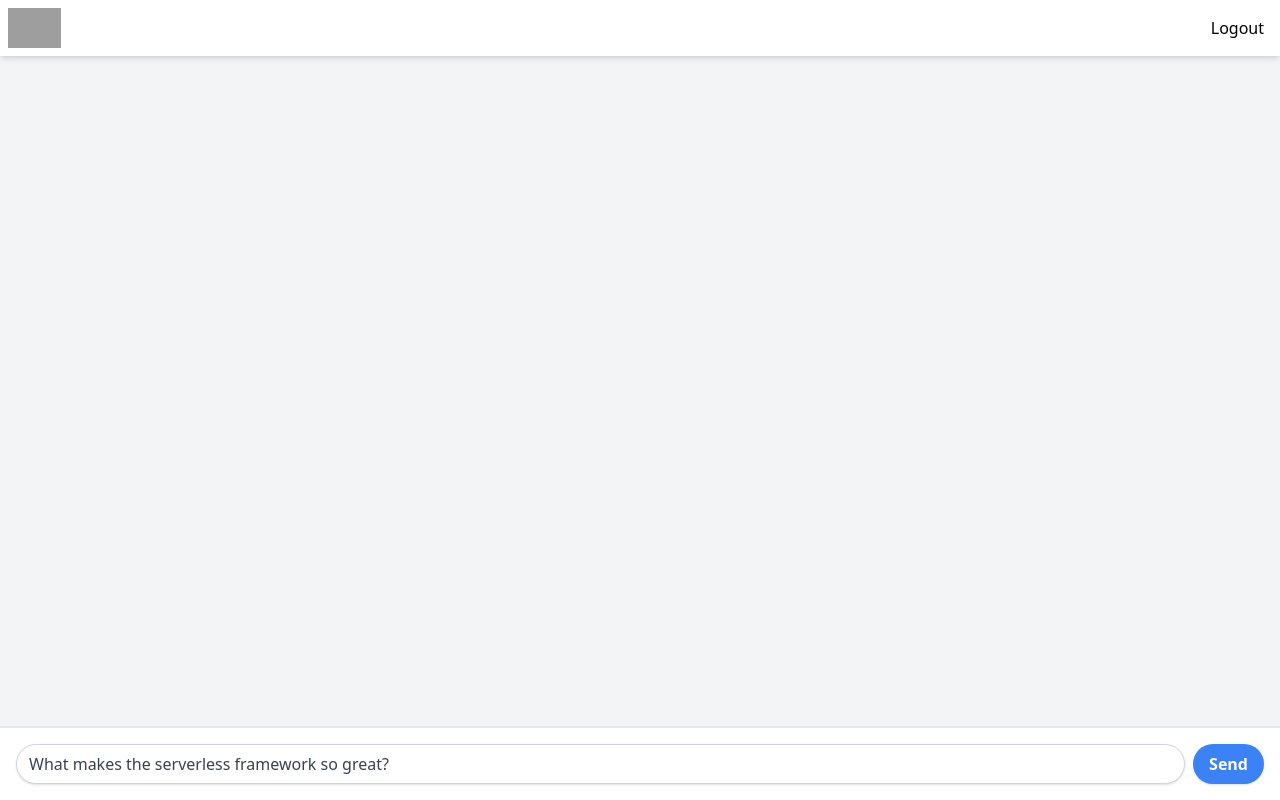
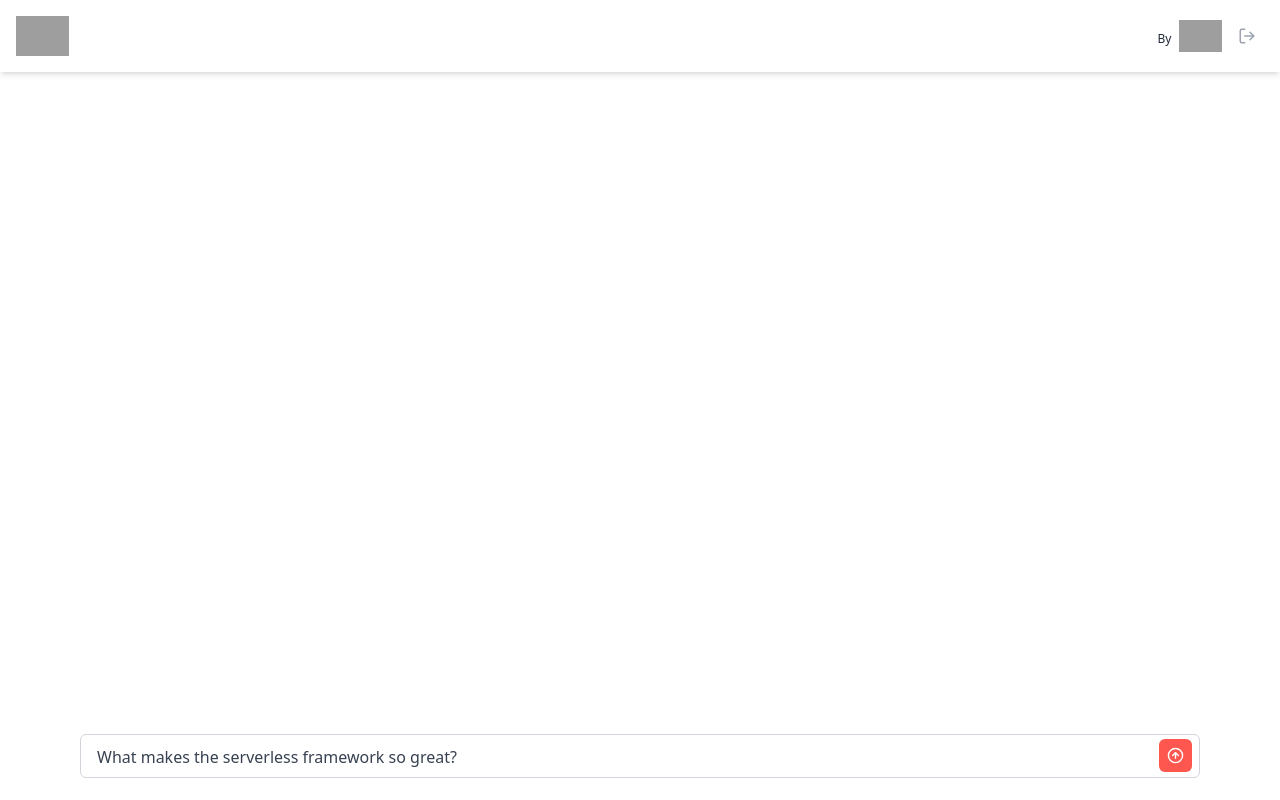
Before and after one commit to serverless/aws-ai-stack, a React (Vite) app in the folder website/app/: page /chat in a window 1280 px wide. Built offline with nearby package versions, Linux system fonts and the light colour scheme; no server answers; sample sign-in values are in the browser's storage; grey boxes are pictures that could not be loaded.

Commit message:
feat: update ui

```diff
--- a/website/app/src/App.jsx
+++ b/website/app/src/App.jsx
@@ -1,21 +1,24 @@
-import { BrowserRouter, Navigate, Route, Routes } from "react-router-dom";
+import { BrowserRouter, Navigate, Route, Routes } from 'react-router-dom';
 
-import ChatPage from "./chat/ChatPage";
-import LoginPage from "./auth/LoginPage";
-import RegistrationPage from "./auth/RegistrationPage";
-import Layout from "./app/Layout";
-import { AuthProvider } from "./auth/AuthProvider";
-import { ProtectedRoute } from "./auth/ProtectedRoute";
+import ChatPage from './chat/ChatPage';
+import LoginPage from './auth/LoginPage';
+import RegistrationPage from './auth/RegistrationPage';
+import Layout from './app/Layout';
+import { AuthProvider } from './auth/AuthProvider';
+import { ProtectedRoute } from './auth/ProtectedRoute';
+import AuthLayout from './app/AuthLayout';
 
 const AppRoutes = () => {
   return (
     <Routes>
-      <Route path="" element={<Layout />}>
-        <Route path="/login" element={<LoginPage />} />
-        <Route path="/register" element={<RegistrationPage />} />
-        <Route element={<ProtectedRoute loginPath="/login" />}>
-          <Route path="" element={<Navigate to="/chat" />} />
-          <Route path="/chat" element={<ChatPage />} />
+      <Route element={<AuthLayout />}>
+        <Route path='/login' element={<LoginPage />} />
+        <Route path='/register' element={<RegistrationPage />} />
+      </Route>
+      <Route path='' element={<Layout />}>
+        <Route element={<ProtectedRoute loginPath='/login' />}>
+          <Route path='' element={<Navigate to='/chat' />} />
+          <Route path='/chat' element={<ChatPage />} />
         </Route>
       </Route>
     </Routes>
--- /dev/null
+++ b/website/app/src/app/AuthLayout.jsx
@@ -0,0 +1,45 @@
+import { Outlet, Link, useLocation } from 'react-router-dom';
+import { Logo } from '../components/Logo';
+
+const AuthLayout = () => {
+  const location = useLocation();
+  const isLoginPage = location.pathname === '/login';
+
+  return (
+    <div className='min-h-screen flex flex-col justify-center items-center space-y-6'>
+      <Logo />
+      <div className='w-full max-w-md px-8 py-10 bg-white rounded-lg border flex flex-col space-y-6 items-center animate-fadeIn'>
+        <div className='w-full max-w-sm mx-auto'>
+          <Outlet />
+        </div>
+        <div className='text-center'>
+          {isLoginPage ? (
+            <div>
+              <span className='text-gray-500'>Don&apos;t have an account?</span>{' '}
+              <Link to='/register' className=' font-bold'>
+                Register here.
+              </Link>
+            </div>
+          ) : (
+            <div>
+              <span className='text-gray-500'>Already have an account?</span>{' '}
+              <Link to='/login' className=' font-bold'>
+                Login here.
+              </Link>
+            </div>
+          )}
+        </div>
+      </div>
+      <div className='animate-fadeIn flex flex-col items-center gap-2 text-center '>
+        <span className='text-xs text-gray-800'>Powered By</span>
+        <img
+          src='https://s3.us-east-2.amazonaws.com/assets.public.serverless/general/framework-text-lighting-icon-center-black.svg'
+          alt='Serverless Framework'
+          className='h-8 p-0 m-0'
+        />
+      </div>
+    </div>
+  );
+};
+
+export default AuthLayout;
--- a/website/app/src/app/Layout.jsx
+++ b/website/app/src/app/Layout.jsx
@@ -1,5 +1,5 @@
-import { Outlet, useNavigate } from "react-router-dom";
-import { useAuth } from "../auth/AuthProvider";
+import { Outlet, useNavigate } from 'react-router-dom';
+import { useAuth } from '../auth/AuthProvider';
 
 const Layout = () => {
   const navigate = useNavigate();
@@ -7,28 +7,51 @@ const Layout = () => {
 
   const handleLogout = () => {
     logout();
-    navigate("/login");
+    navigate('/login');
   };
 
   return (
-    <div className="bg-gray-100 min-h-screen pt-20">
-      <div className="flex flex-row justify-between fixed top-0 left-0 w-full p-2 bg-white shadow-md">
-        <img
-          src="https://assets.serverless-extras.com/general/logo-aws-ai-stack-black.png"
-          alt="AWS AI Stack"
-          className="h-10 p-0 m-0"
-        />
-        <div className="m-2">
-          {isLoggedIn() && (
-            <div className="cursor-pointer" onClick={handleLogout}>
-              Logout
-            </div>
-          )}
+    <div className='min-h-screen flex flex-col'>
+      {isLoggedIn() && (
+        <div className='flex bg-white items-center sticky top-0 left-0 w-full p-4 z-10 shadow-md gap-2'>
+          <img
+            src='https://assets.serverless-extras.com/general/logo-aws-ai-stack-black.png'
+            alt='AWS AI Stack'
+            className='h-10'
+          />
+          <div className='flex items-center gap-2 text-center ml-auto mr-0 justify-center'>
+            <span className='text-xs text-gray-800 mt-1.5'>By</span>
+            <img
+              src='https://s3.us-east-2.amazonaws.com/assets.public.serverless/general/framework-text-lighting-icon-center-black.svg'
+              alt='Serverless Framework'
+              className='h-8'
+            />
+          </div>
+          <button
+            onClick={handleLogout}
+            className='text-gray-400 bg-transparent px-2 py-2 rounded-md hover:bg-primary hover:text-white focus:outline-none focus:ring-2 focus:ring-primary transition-colors'
+          >
+            <svg
+              xmlns='http://www.w3.org/2000/svg'
+              width='18'
+              height='18'
+              viewBox='0 0 24 24'
+              fill='none'
+              stroke='currentColor'
+              strokeWidth='2'
+              strokeLinecap='round'
+              strokeLinejoin='round'
+              className='lucide lucide-log-out'
+            >
+              <path d='M9 21H5a2 2 0 0 1-2-2V5a2 2 0 0 1 2-2h4' />
+              <polyline points='16 17 21 12 16 7' />
+              <line x1='21' x2='9' y1='12' y2='12' />
+            </svg>
+          </button>
         </div>
-      </div>
-      <div>
-        <Outlet />
-      </div>
+      )}
+
+      <Outlet />
     </div>
   );
 };
--- a/website/app/src/auth/ProtectedRoute.jsx
+++ b/website/app/src/auth/ProtectedRoute.jsx
@@ -1,5 +1,5 @@
-import { Navigate, Outlet } from "react-router-dom";
-import { useAuth } from "./AuthProvider";
+import { Navigate, Outlet } from 'react-router-dom';
+import { useAuth } from './AuthProvider';
 
 /**
  * Simple React Router route that only allows access to authenticated users.
--- a/website/app/src/chat/ChatPage.jsx
+++ b/website/app/src/chat/ChatPage.jsx
@@ -1,8 +1,8 @@
-import React, { useState, useRef } from "react";
-import ReactMarkdown from "react-markdown";
-import remarkGfm from "remark-gfm";
+import { useState, useRef, useEffect } from 'react';
+import ReactMarkdown from 'react-markdown';
+import remarkGfm from 'remark-gfm';
 
-import { useAuth } from "../auth/AuthProvider";
+import { useAuth } from '../auth/AuthProvider';
 
 const chatApiUrl = import.meta.env.VITE_CHAT_API_URL;
 
@@ -14,9 +14,9 @@ const FormattedText = ({ children }) => {
     <ReactMarkdown
       remarkPlugins={[remarkGfm]}
       components={{
-        li: ({ node, ...props }) => <li className="my-2" {...props} />,
+        li: ({ node, ...props }) => <li className='my-2' {...props} />,
         ol: ({ node, ...props }) => (
-          <ol className="list-disc my-4" {...props} />
+          <ol className='list-disc my-4' {...props} />
         ),
       }}
     >
@@ -36,12 +36,12 @@ const parseMultipleJsonObjects = (jsonString) => {
   const jsonObjects = [];
 
   for (let i = 0; i < jsonString.length; i++) {
-    if (jsonString[i] === "{") {
+    if (jsonString[i] === '{') {
       if (depth === 0) {
         startIndex = i;
       }
       depth++;
-    } else if (jsonString[i] === "}") {
+    } else if (jsonString[i] === '}') {
       depth--;
       if (depth === 0) {
         const jsonStr = jsonString.slice(startIndex, i + 1);
@@ -54,38 +54,48 @@ const parseMultipleJsonObjects = (jsonString) => {
 };
 
 const ChatPage = () => {
-  const [streamingResponse, setStreamingResponse] = useState("");
+  const [streamingResponse, setStreamingResponse] = useState('');
   const [messageHistory, setMessageHistory] = useState([]);
   const [error, setError] = useState(null);
+  const [loading, setLoading] = useState(null);
   const [input, setInput] = useState(
-    "What makes the serverless framework so great?"
+    'What makes the serverless framework so great?',
   );
   const { getToken } = useAuth();
 
   const bottomRef = useRef(null);
+  const textareaRef = useRef(null);
+  // Disable sending when streaming response is in progress, when loading, or when input is empty
+  const disabled = !!streamingResponse || loading || input.trim() === '';
 
   /**
    * Scroll to the bottom of the chat window as new messages are streamed.
    */
   const scrollToBottom = () => {
-    bottomRef.current.scrollIntoView();
+    bottomRef.current?.scrollIntoView({ behavior: 'smooth' });
   };
 
   const sendMessage = async () => {
+    setLoading(true);
+    // Prevent sending empty messages
+    if (!input) {
+      return;
+    }
     const userMessage = {
-      role: "user",
+      role: 'user',
       content: [{ text: input }],
     };
 
     setError();
+    // Add message to message history
     setMessageHistory((message) => message.concat(userMessage));
-    setInput("");
-
+    setInput('');
+    scrollToBottom();
     const response = await fetch(chatApiUrl, {
       headers: {
         Authorization: `Bearer ${getToken()}`,
       },
-      method: "POST",
+      method: 'POST',
       body: JSON.stringify([...messageHistory, userMessage]),
     });
 
@@ -93,7 +103,7 @@ const ChatPage = () => {
       .pipeThrough(new TextDecoderStream())
       .getReader();
 
-    let fullResponseMessage = "";
+    let fullResponseMessage = '';
     while (true) {
       const { value, done } = await reader.read();
       if (done) break;
@@ -102,6 +112,8 @@ const ChatPage = () => {
         for (const response of responseBlocks) {
           if (response.error) {
             setError(response.error);
+            setLoading(false);
+            scrollToBottom();
             return;
           }
           if (response.contentBlockDelta) {
@@ -109,64 +121,120 @@ const ChatPage = () => {
             fullResponseMessage = fullResponseMessage + responseText;
             setStreamingResponse((messages) => messages.concat(responseText));
             scrollToBottom();
+            setLoading(false);
           }
         }
       } catch (er) {
         console.error(er);
       }
+      scrollToBottom();
     }
 
     setMessageHistory((message) =>
       message.concat({
-        role: "assistant",
+        role: 'assistant',
         content: [{ text: fullResponseMessage }],
-      })
+      }),
     );
-    setStreamingResponse("");
+    setStreamingResponse('');
   };
+
+  const handleKeyDown = (e) => {
+    if (e.key === 'Enter' && !e.shiftKey && !disabled) {
+      e.preventDefault();
+      sendMessage();
+    }
+  };
+
+  useEffect(() => {
+    adjustTextareaHeight();
+  }, [input]);
+
+  const adjustTextareaHeight = () => {
+    const textarea = textareaRef.current;
+    if (textarea) {
+      textarea.style.height = 'auto';
+      const newHeight = Math.min(textarea.scrollHeight, 160); // 160px is equivalent to max-h-40
+      textarea.style.height = `${newHeight}px`;
+      textarea.style.overflowY = newHeight === 160 ? 'auto' : 'hidden';
+    }
+  };
+
+  const handleInputChange = (e) => {
+    setInput(e.target.value);
+    setError(''); // clear error message when user types
+  };
+
   return (
-    <div className="container mx-auto px-6 pt-2">
-      <div className="flex flex-col space-y-4 pb-10">
+    <div className='container mx-auto px-6 flex flex-col mt-20 flex-1 flex-grow'>
+      <div className='flex-1 flex flex-col space-y-4 bg-white'>
         {messageHistory.map((message) =>
           message.content.map((content, index) => {
-            const styles = ["p-1 px-4"];
-            if (message.role === "user") {
-              styles.push("bg-gray-200");
-              styles.push("rounded-full");
+            const styles = ['animate-fadeIn p-2 px-4  break-words'];
+            if (message.role === 'user') {
+              styles.push('bg-gray-100 rounded-xl self-end');
+            } else {
+              styles.push('text-gray-800 self-start ');
             }
             return (
-              <div className={styles.join(" ")} key={index}>
+              <div className={styles.join(' ')} key={index}>
                 <FormattedText>{content.text}</FormattedText>
               </div>
             );
-          })
+          }),
         )}
         {streamingResponse && (
-          <div className="animate-pulse p-1 px-4">
+          <div className=' p-2 px-4 text-gray-800 self-start'>
             <FormattedText>{streamingResponse}</FormattedText>
           </div>
         )}
-        {error && (
-          <div className="p-1 px-4 bg-red-200 rounded-full">
-            <FormattedText>{error}</FormattedText>
-          </div>
-        )}
-        <div ref={bottomRef} className="h-6"></div>
+
+        <div ref={bottomRef} className='h-10'></div>
       </div>
-      <div className="flex flex-row fixed bottom-0 left-0 w-full p-4 bg-white border-t-2 border-gray-200">
-        <input
-          type="text"
-          value={input}
-          className="grow shadow appearance-none border border-gray-300 rounded p-2 text-gray-700 mr-2 h-10 leading-tight px-3 rounded-full focus:outline-none focus:shadow-outline"
-          onChange={(e) => setInput(e.target.value)}
-          onKeyDown={(e) => e.key === "Enter" && sendMessage()}
-        />
-        <button
-          className="shadow h-10 bg-blue-500 hover:bg-blue-700 text-white font-bold py-2 px-4 rounded-full"
-          onClick={sendMessage}
-        >
-          Send
-        </button>
+      <div className='flex flex-row sticky bottom-0 left-0 w-full p-4 bg-white'>
+        <div className='relative w-full'>
+          {error && (
+            <div className='animate-fadeIn p-2 px-4 w-full bg-primary text-white self-center rounded-md mb-2'>
+              <FormattedText>{error}</FormattedText>
+            </div>
+          )}
+          <textarea
+            ref={textareaRef}
+            value={input}
+            className='w-full pr-12 appearance-none border border-gray-300 rounded-md py-3 text-gray-700 leading-tight px-4 focus:outline-none focus:ring-2 focus:ring-primary resize-none  min-h-[2.5rem] max-h-40'
+            onChange={handleInputChange}
+            onKeyDown={handleKeyDown}
+            rows='1'
+          />
+          {loading && (
+            <div
+              className='animate-fadeIn absolute bottom-5 right-14 inline-block size-5 animate-spin rounded-full border-2 border-solid border-gray-300 border-e-transparent align-[-0.125em] text-surface motion-reduce:animate-[spin_1.5s_linear_infinite]'
+              role='status'
+            />
+          )}
+          <button
+            className='absolute right-2 bottom-3 flex justify-center items-center bg-primary text-white p-2 rounded-md hover:bg-primary-dark focus:outline-none focus:ring-2 focus:ring-primary disabled:bg-gray-300'
+            onClick={sendMessage}
+            disabled={disabled}
+          >
+            <svg
+              xmlns='http://www.w3.org/2000/svg'
+              width='17'
+              height='17'
+              viewBox='0 0 24 24'
+              fill='none'
+              stroke='currentColor'
+              strokeWidth='2'
+              strokeLinecap='round'
+              strokeLinejoin='round'
+              className='lucide lucide-circle-arrow-up'
+            >
+              <circle cx='12' cy='12' r='10' />
+              <path d='m16 12-4-4-4 4' />
+              <path d='M12 16V8' />
+            </svg>
+          </button>
+        </div>
       </div>
     </div>
   );
--- /dev/null
+++ b/website/app/src/components/Logo.jsx
@@ -0,0 +1,7 @@
+export const Logo = () => (
+  <img
+    src='https://assets.serverless-extras.com/general/logo-aws-ai-stack-black.png'
+    alt='AWS AI Stack'
+    className='h-10 p-0 m-0'
+  />
+);
```
Also changed, not shown: website/app/eslint.config.js (+8 -6 lines), website/app/src/auth/AuthProvider.jsx (+11 -11 lines), website/app/src/auth/LoginPage.jsx (+35 -36 lines), website/app/src/auth/RegistrationPage.jsx (+47 -43 lines), website/app/tailwind.config.js (+30 -2 lines).
